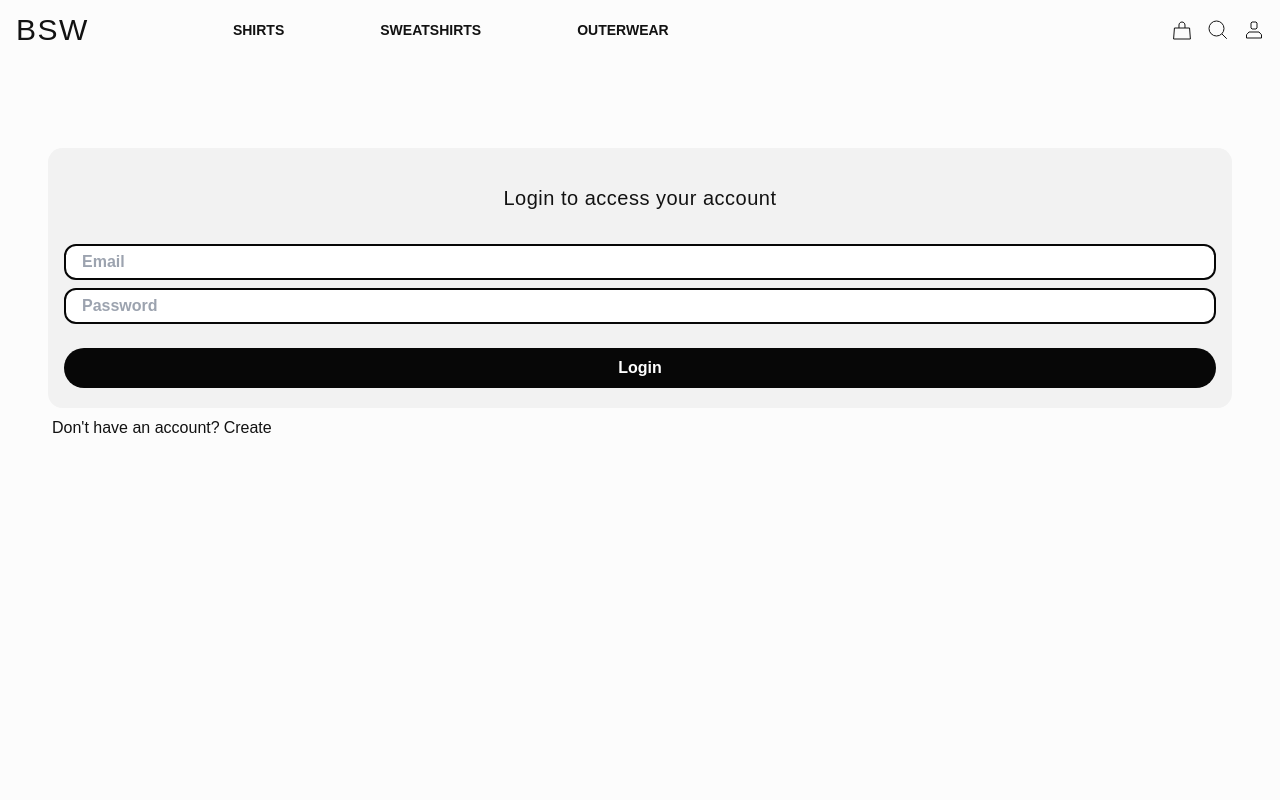
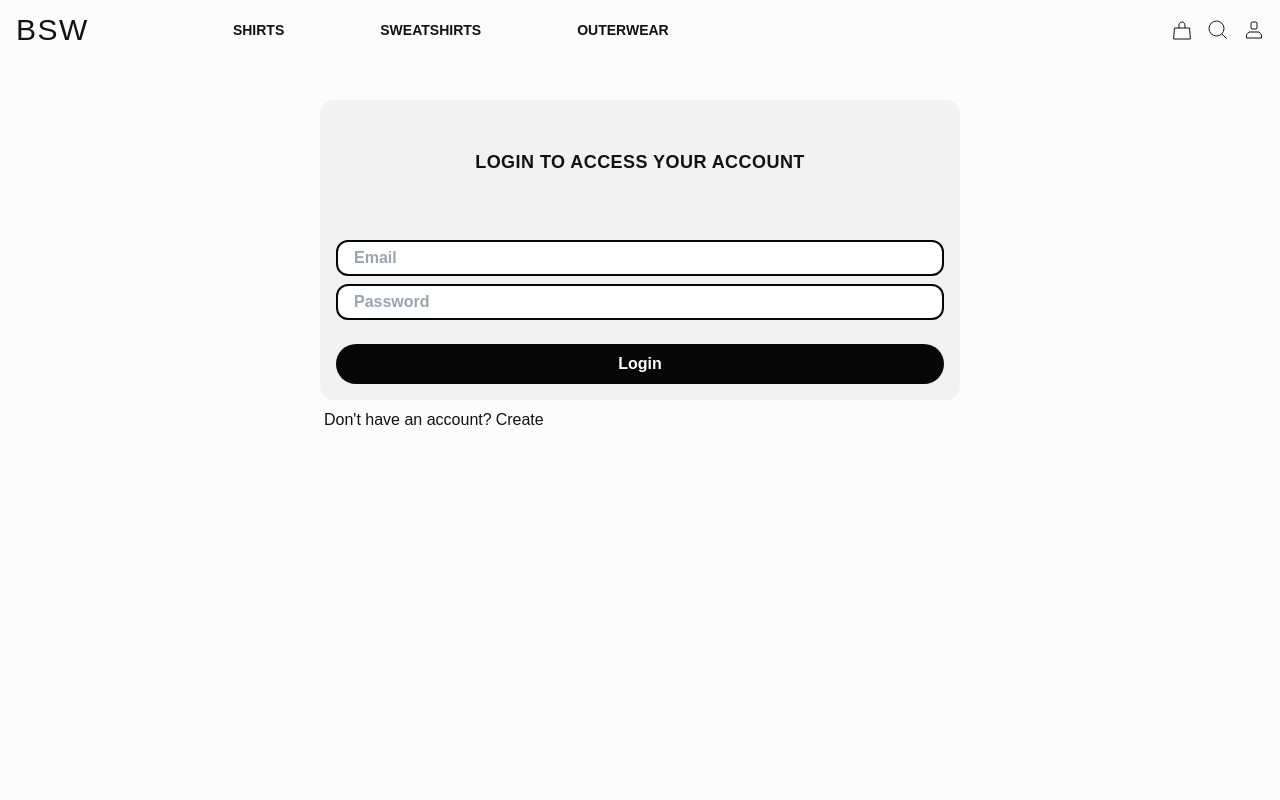
Before and after one commit to duncanmatt/ecomm_next, a Next.js app: page /Login in a window 1280 px wide. Shown: the top 800 px of the page. Built offline with nearby package versions, Linux system fonts and the light colour scheme; no server answers.

Commit message:
login/register form styling

```diff
--- a/src/pages/Login.tsx
+++ b/src/pages/Login.tsx
@@ -43,16 +43,18 @@ const Login = () => {
     <Layout>
       <div className='min-h-main'>
         <div className='mt-[100px]'>
-          <div className='flex flex-col justify-center p-3rem'>
-            <div className='flex flex-col px-4 py-5 bg-95 rounded-sm'>
-              <h6 className='w-full text-center text-xl pt-1rem pb-2rem tracking-wide'>
-                Login to access your account
-              </h6>
+          <div className='flex flex-col justify-center max-sm:px-1rem sm:w-[40em] sm:m-auto'>
+            <div className='flex flex-col bg-95 rounded-sm'>
+              <div className='my-3rem font-semibold text-center'>
+                <h3 className='uppercase text-lg tracking-wide'>
+                  Login to access your account
+                </h3>
+              </div>
               <form
-                className='justify-between flex flex-1 gap-3 flex-col '
+                className='justify-between p-4 flex flex-1 gap-3 flex-col w-full'
                 onSubmit={handleSubmit}
               >
-                <div className='flex flex-col flex-1 '>
+                <div className='flex flex-col w-full'>
                   <span className='h-9 mb-2'>
                     <label className='font-semibold' htmlFor='email'>
                       <input
--- a/src/pages/Register.tsx
+++ b/src/pages/Register.tsx
@@ -46,10 +46,10 @@ const Register = () => {
     <Layout>
       <div className='min-h-main relative'>
         <div className='mt-[100px]'>
-          <div className='flex flex-col justify-center px-1rem lg:w-[32rem] lg:m-auto'>
-            <div className='flex flex-col bg-[#f2f2f2] rounded-sm'>
+          <div className='flex flex-col justify-center max-sm:px-1rem sm:w-[40em] sm:m-auto'>
+            <div className='flex flex-col bg-95 rounded-sm'>
               <div className='my-3rem font-semibold text-center'>
-                <h3 className='text-xl tracking-wide uppercase'>
+                <h3 className='text-lg tracking-wide uppercase'>
                   register your new account
                 </h3>
               </div>
@@ -57,7 +57,7 @@ const Register = () => {
                 className='p-4 justify-between flex flex-1 flex-col w-full '
                 onSubmit={handleSubmit}
               >
-                <div className='flex flex-col w-full '>
+                <div className='flex flex-col w-full'>
                   <span className='my-1 h-9'>
                     <label
                       className='font-semibold basis-30'
@@ -143,7 +143,7 @@ const Register = () => {
             </div>
             <div className='flex flex-wrap'>
               <span className='mx-1'>Already have an account?</span>
-              <Link href='/Register'>Login</Link>
+              <Link href='/Login'>Login</Link>
             </div>
           </div>
         </div>
```
